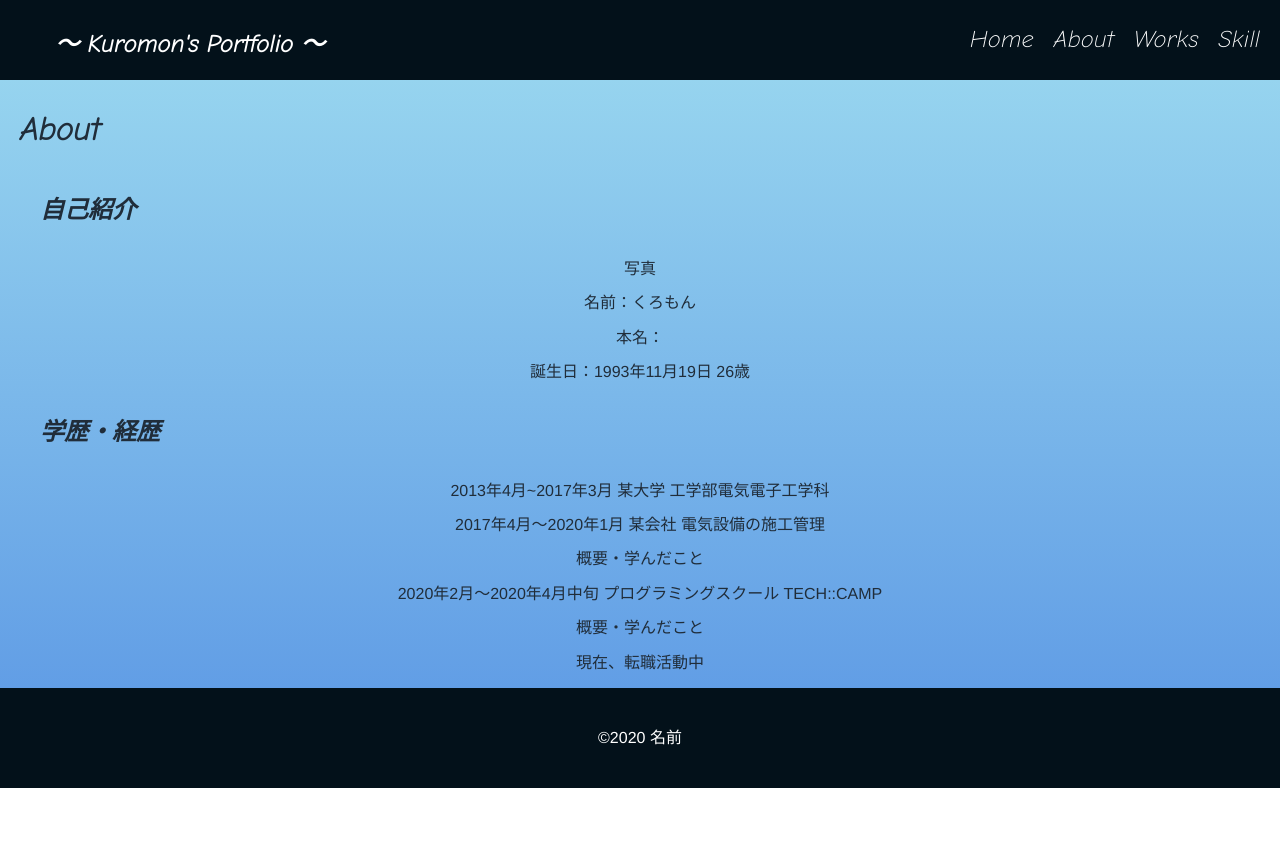
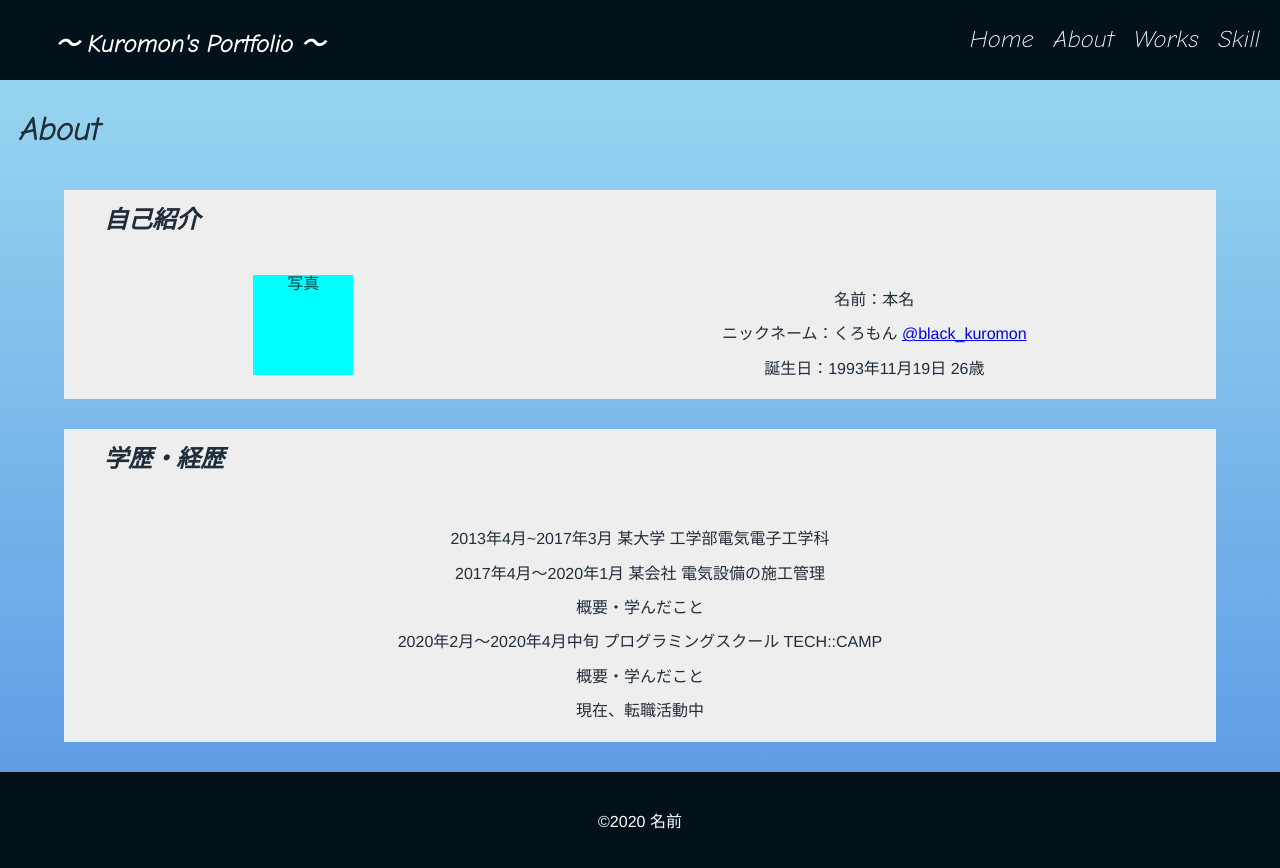
Before and after one commit to kuromon11/my-portfolio, a Vue app: page /about in a window 1280 px wide. Shown: the top 868 px of the page. Before the commit the page ends 800 px from the top, so only its background shows below. Built offline with nearby package versions, Linux system fonts and the light colour scheme.

Commit message:
about component style edit

```diff
--- a/src/components/AboutComp.vue
+++ b/src/components/AboutComp.vue
@@ -4,19 +4,27 @@
     <div class="about">
       <div class="aboutProfile">
         <h2>自己紹介</h2>
-        <div class="aboutProfileImage">写真</div>
-        <p>名前：くろもん</p>
-        <p>本名：</p>
+        <div class="aboutProfileInfo">
+          <div class="aboutProfileInfoImage">写真</div>
+          <div class="aboutProfileInfoOverview">
+            <p>名前：本名</p>
+            <p>ニックネーム：くろもん
+              <router-link to="/">@black_kuromon</router-link>
+            </p>
             <p>誕生日：1993年11月19日 26歳</p>
           </div>
-      <div class="aboutCareer">
+        </div>
+      </div>
+      <div class="aboutProfile">
         <h2>学歴・経歴</h2>
+        <div class="aboutProfileCareer">
           <p>2013年4月~2017年3月 某大学 工学部電気電子工学科</p>
           <p>2017年4月〜2020年1月 某会社 電気設備の施工管理</p>
           <p>概要・学んだこと</p>
           <p>2020年2月〜2020年4月中旬 プログラミングスクール TECH::CAMP</p>
           <p>概要・学んだこと</p>
           <p>現在、転職活動中</p>
+        </div>
       </div>
     </div>
   </div>
@@ -55,5 +63,24 @@ h2{
   font-family:'Comic Neue',cursive ;
   font-style: italic;
 }
-
+.about{
+  &Profile{
+    background-color: #eeeeee;
+    width: 90%;
+    margin: 30px auto;
+    &Info{
+      display: flex;
+      justify-content: space-around;
+      padding: 5px;
+      &Image{
+        width: 100px;
+        height: 100px;
+        background-color: aqua;
+      }
+    }
+    &Career{
+      padding: 5px;
+    }
+  }
+}
 </style>
--- a/src/components/HomeComp.vue
+++ b/src/components/HomeComp.vue
@@ -35,7 +35,6 @@ export default {
 h1{
   margin: 20px 30px;
   line-height: 60px;
-  font-size: 40px;
   font-weight: bold;
   text-align: left;
   font-family:'Comic Neue',cursive ;
```
Lines whose indentation alone changed are shown as unchanged.
